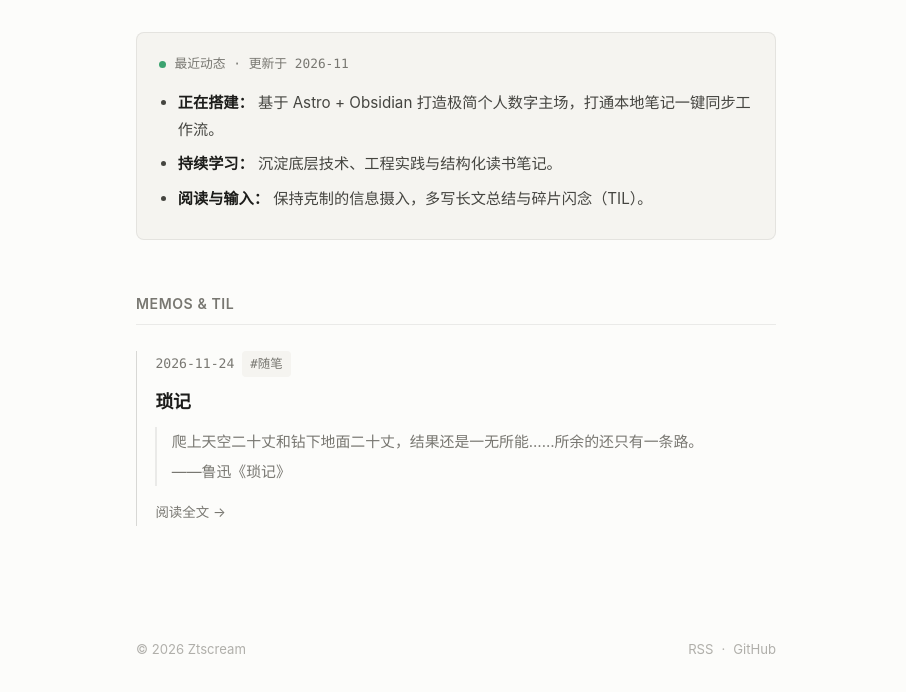
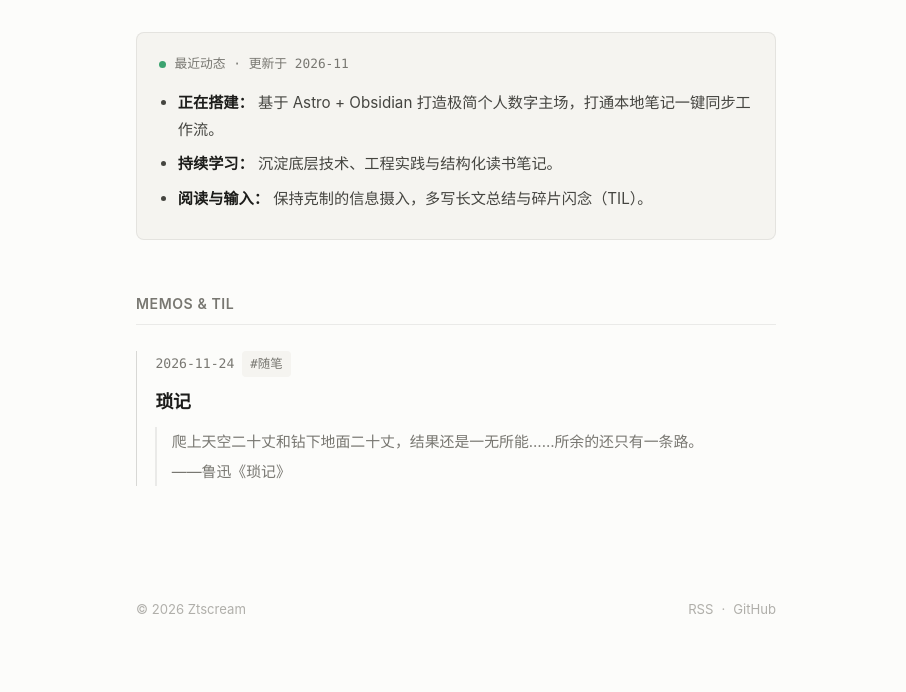
Before and after one commit to Ztscream/Ztscream.github.io, an Astro site: page /now in a window 1280 px wide. Shown: the part 208-900 px from the top of the page, without its empty margins (184-1090 px from the left). After the commit the page ends 878 px from the top, so only its background shows below. Built offline with nearby package versions, Linux system fonts and the light colour scheme; Astro itself is replaced by a stand-in of ours; some packages are replaced by stand-ins of ours.

Commit message:
style: drop read-more link from memo cards
Co-Authored-By: Claude Opus 5.5 <noreply@anthropic.com>

```diff
--- a/src/pages/now.astro
+++ b/src/pages/now.astro
@@ -62,7 +62,6 @@ const memos = sortByDateDesc(await getCollection('memos', isPublished)).map((mem
             ) : (
               memo.data.description && <p class="memo-desc">{memo.data.description}</p>
             )}
-            <a href={`/now/${memo.id}`} class="memo-more">阅读全文 →</a>
           </article>
         ))}
       </div>
@@ -199,20 +198,14 @@ const memos = sortByDateDesc(await getCollection('memos', isPublished)).map((mem
     margin-top: 0.25rem;
   }
 
+  .memo-item > :last-child {
+    margin-bottom: 0;
+  }
+
   .memo-desc {
     margin: 0 0 0.7rem;
     color: var(--fg-secondary);
     font-size: 0.94rem;
-  }
-
-  .memo-more {
-    font-size: 0.84rem;
-    color: var(--fg-muted);
-    text-decoration: none;
-  }
-
-  .memo-more:hover {
-    color: var(--fg);
   }
 
   .empty-state {
```
